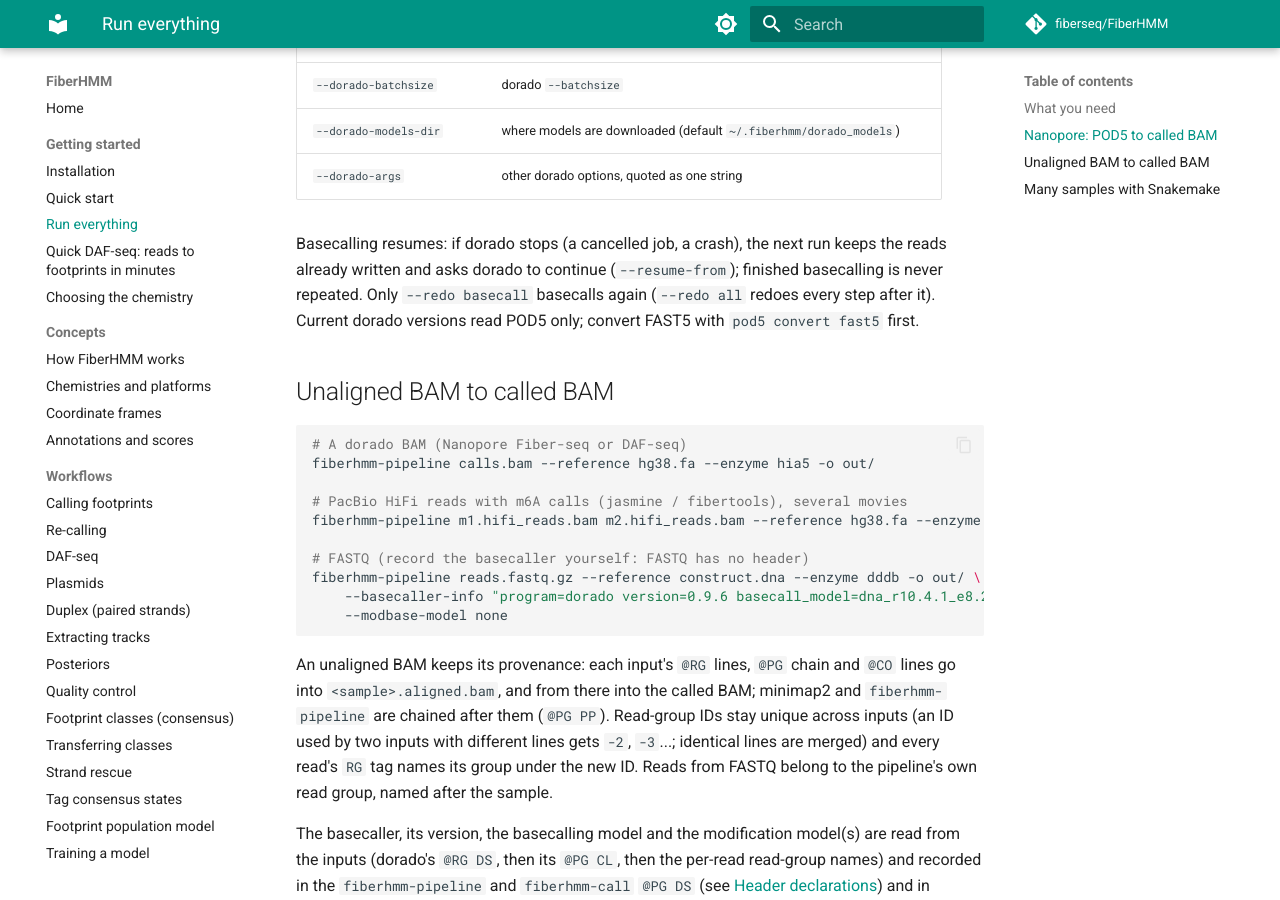
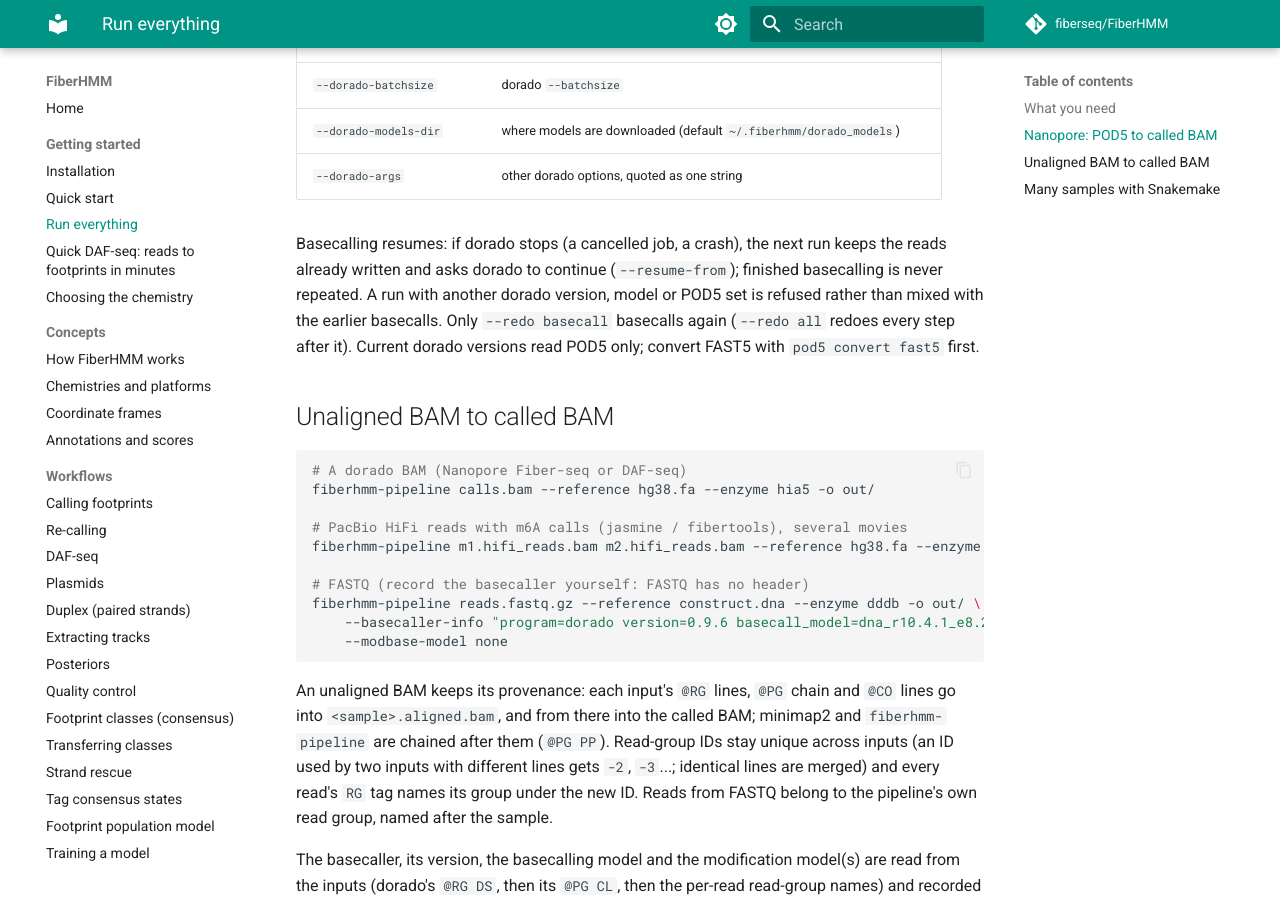
Before and after one commit to fiberseq/FiberHMM, an MkDocs documentation site: the page built from docs/getting-started/run-everything.md, in a window 1280 px wide and 900 px high, scrolled down 1214 px. Built offline with MkDocs 1.6.1 and Material for MkDocs 9.7.7, drawn with Linux system fonts in a browser that asks for light colours; comment, search, counter and statistics services are not loaded.

Commit message:
docs(run-everything): a changed dorado setup is refused, not mixed
Co-Authored-By: Claude Opus 5.5 (1M context) <noreply@anthropic.com>

```diff
--- a/docs/getting-started/run-everything.md
+++ b/docs/getting-started/run-everything.md
@@ -54,8 +54,10 @@ model for `hia5`, no modification model for `ddda`/`dddb`. Change them with:
 
 Basecalling resumes: if dorado stops (a cancelled job, a crash), the next
 run keeps the reads already written and asks dorado to continue
-(`--resume-from`); finished basecalling is never repeated. Only
-`--redo basecall` basecalls again (`--redo all` redoes every step after it).
+(`--resume-from`); finished basecalling is never repeated. A run with
+another dorado version, model or POD5 set is refused rather than mixed with
+the earlier basecalls. Only `--redo basecall` basecalls again (`--redo all`
+redoes every step after it).
 Current dorado versions read POD5 only; convert FAST5 with
 `pod5 convert fast5` first.
 
```
